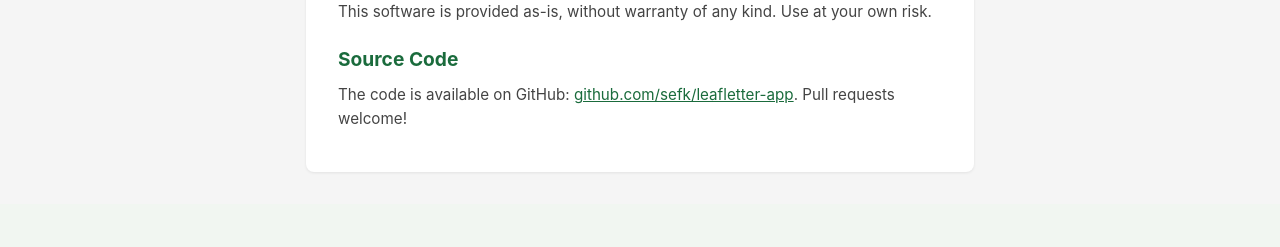
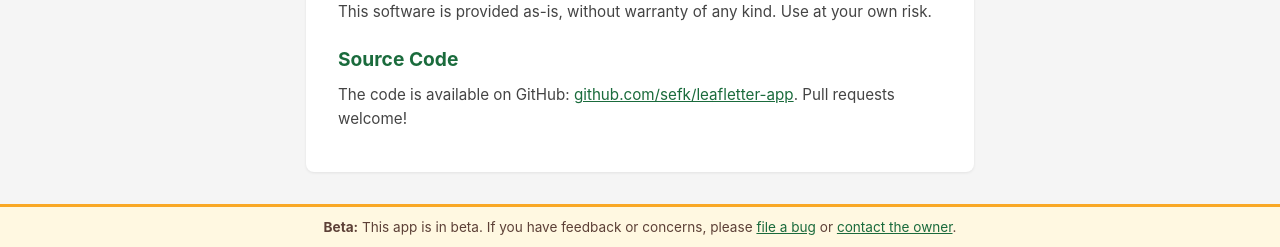
Before and after one commit to sefk/leafletter-app, a Django app: page /about/ in a window 1280 px wide. Shown: the part 842-1089 px from the top of the page. Before the commit the page ends 1015 px from the top, so only its background shows below. Run offline with Django 5.2, Linux system fonts and the light colour scheme; parts of the project's set-up code (start-up, migrations or seed data) failed here and were passed over.

Commit message:
Add beta warning banner to homepage and about page (fixes #34)
Shows a sticky footer on the homepage and a bottom banner on the about
page with links to file a bug and contact the owner.

Co-Authored-By: Claude Sonnet 4.6 <noreply@anthropic.com>

```diff
--- a/campaigns/templates/campaigns/about.html
+++ b/campaigns/templates/campaigns/about.html
@@ -51,6 +51,17 @@
     .back { margin-bottom: 16px; font-size: 0.9rem; }
     .back a { color: #1a6b3c; text-decoration: none; }
     .back a:hover { text-decoration: underline; }
+
+    .beta-banner {
+      background: #fff8e1;
+      border-top: 3px solid #f9a825;
+      padding: 12px 24px;
+      text-align: center;
+      font-size: 0.85rem;
+      color: #5d4037;
+      margin-top: 32px;
+    }
+    .beta-banner a { color: #1a6b3c; }
   </style>
 </head>
 <body>
@@ -106,5 +117,12 @@
   </div>
 </div>
 
+
+<div class="beta-banner">
+  <strong>Beta:</strong> This app is in beta.
+  If you have feedback or concerns, please <a href="https://github.com/sefk/leafletter-app/issues/">file a bug</a>
+  or <a href="https://sef.kloninger.com/">contact the owner</a>.
+</div>
+
 </body>
 </html>
```
Also changed, not shown: campaigns/templates/campaigns/campaign_list.html (+21 -0 lines).
